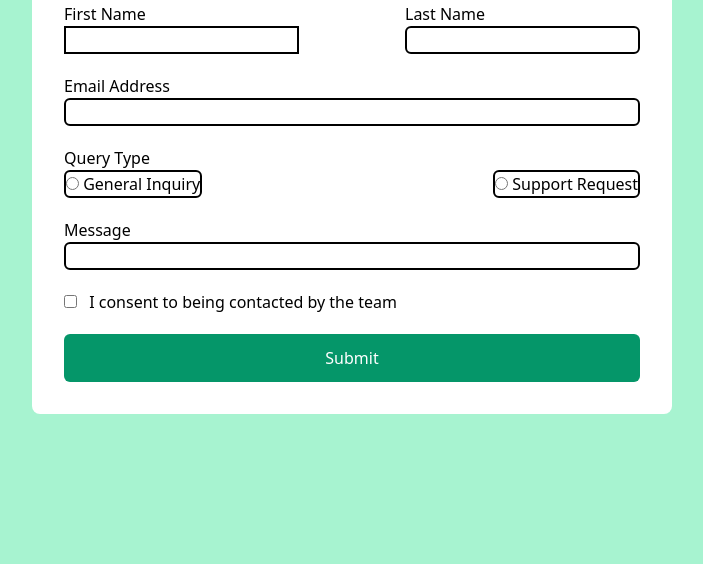
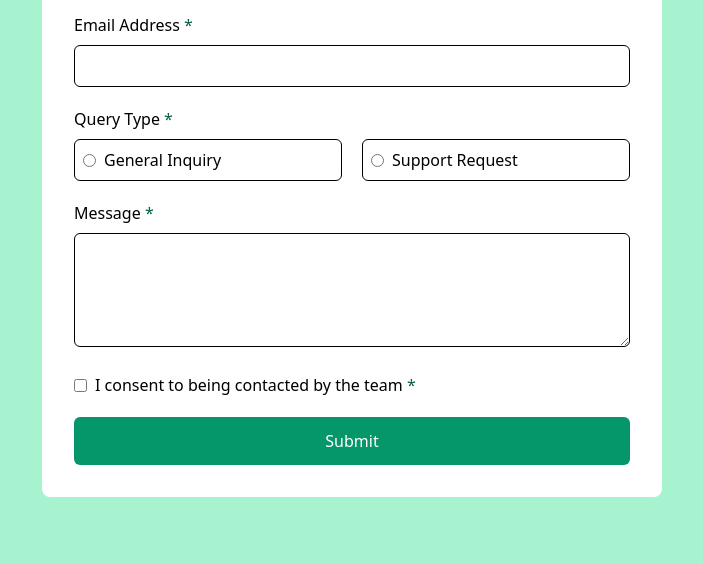
Before and after one commit to E-code804/FrEM-form, a plain HTML site: page index.html in a window 1280 px wide. Shown: the part 236-800 px from the top of the page, without its empty margins (288-991 px from the left). Drawn offline with nearby package versions, Linux system fonts and the light colour scheme.

Commit message:
Finished form and error states, last is success message.

```diff
--- a/index.html
+++ b/index.html
@@ -3,66 +3,89 @@
 
 <head>
     <meta charset="UTF-8">
-    <meta name="viewport" content="width=device-width,
-          initial-scale=1.0">
+    <meta name="viewport" content="width=device-width, initial-scale=1.0">
     <title>Tailwind CSS Example</title>
     <link href="https://unpkg.com/tailwindcss@^1.0/dist/tailwind.min.css" rel="stylesheet">
+    <link rel="stylesheet" href="style.css">
 </head>
 
-<body>
-    <div class="h-screen flex items-center justify-center bg-green-200">
-        <div class="bg-white w-1/2 p-8 rounded-lg text-left">
-            <h1 class="text-3xl font-bold mb-5">
-                Welcome to JHIM - Contact US
-            </h1>
+<body class="h-screen flex items-center justify-center bg-green-200 p-5">
+    <div class="bg-white w-1/2 p-8 rounded-lg text-left max-h-full overflow-y-auto">
+        <h1 class="text-3xl font-bold mb-5">Contact Us</h1>
 
-            <form class="flex flex-col justify-between">
+        <form class="flex flex-col space-y-5" id="form">
             <!-- Inputs for first/last names -->
-                <div class="flex justify-between">
-                    <div>
-                        <p>First Name</p>
-                        <input required type="text" name="firstname" id="firstname" class="border-black border-2">
+            <div class="flex flex-col md:flex-row space-y-5 md:space-y-0 md:space-x-5">
+                <div class="w-full">
+                    <label for="firstname" class="block mb-2">First Name <span class="text-green-800">*</span></label>
+                    <input required type="text" name="firstname" id="firstname"
+                        class="w-full border border-black rounded-md p-2 input-focus">
+                    <p id="firstname-error" class="text-red-600 text-sm hidden">This field is required.</p>
                 </div>
 
-                    <div>
-                        <p>Last Name</p>
-                        <input required type="text" name="lastname" id="lastname" class="border-black border-2 rounded-md">
+                <div class="w-full">
+                    <label for="lastname" class="block mb-2">Last Name <span class="text-green-800">*</span></label>
+                    <input required type="text" name="lastname" id="lastname"
+                        class="w-full border border-black rounded-md p-2 input-focus">
+                    <p id="lastname-error" class="text-red-600 text-sm hidden">This field is required.</p>
                 </div>
             </div>
 
             <!-- Input for email address -->
-                <p class="mt-5">Email Address</p>
-                <input required type="email" name="email" id="email" class="border-black border-2 rounded-md">
+            <div>
+                <label for="email" class="block mb-2">Email Address <span class="text-green-800">*</span></label>
+                <input required type="email" name="email" id="email"
+                    class="w-full border border-black rounded-md p-2 input-focus">
+                <p id="email-error" class="text-red-600 text-sm hidden">Please enter a valid email.</p>
+            </div>
 
             <!-- Input for query type -->
-                <p class="mt-5">Query Type</p>
-                <div class="flex justify-between">
-                    <div class="border-black border-2 rounded-md">
-                        <input required type="radio" id="general" name="general inquiry" value="General Inquiry">
-                        <label for="general">General Inquiry</label>
+            <div>
+                <p class="mb-2">Query Type <span class="text-green-800">*</span></p>
+                <div class="flex flex-col md:flex-row space-y-5 md:space-y-0 md:space-x-5">
+                    <label class="flex items-center border border-black rounded-md p-2 w-full">
+                        <input required type="radio" id="general" name="query_type" value="General Inquiry"
+                            class="mr-2 input-focus">
+                        General Inquiry
+                    </label>
+                    <label class="flex items-center border border-black rounded-md p-2 w-full">
+                        <input required type="radio" id="support" name="query_type" value="Support Request"
+                            class="mr-2 input-focus">
+                        Support Request
+                    </label>
                 </div>
-
-                    <div class="border-black border-2 rounded-md">
-                        <input required type="radio" id="support" name="support req" value="Support Request">
-                        <label for="support">Support Request</label>
-                    </div>
+                <p id="radio-error" class="text-red-600 text-sm hidden">Please select a query type.</p>
             </div>
 
             <!-- Input for message -->
-                <p class="mt-5">Message</p>
-                <input required type="text" name="message" id="message" class="border-black border-2 rounded-md">
+            <div>
+                <label for="message" class="block mb-2">Message <span class="text-green-800">*</span></label>
+                <textarea required name="message" id="message"
+                    class="w-full border border-black rounded-md p-2 input-focus" rows="4"></textarea>
+                <p id="message-error" class="text-red-600 text-sm hidden">This field is required.</p>
+            </div>
 
             <!-- Input for consent check -->
-                <div class="mt-5">
-                    <input class="mr-2" type="checkbox" name="consent" id="consent">
-                    <label for="consent">I consent to being contacted by the team</label>
+            <div class="flex items-center">
+                <input class="mr-2 input-focus" type="checkbox" name="consent" id="consent">
+                <label for="consent" class="block">I consent to being contacted by the team <span
+                        class="text-green-800">*</span></label>
+            </div>
+            <p id="consent-error" class="text-red-600 text-sm hidden">To submit this form, please consent to
+                being
+                contacted.</p>
+
+
+            <!-- Submit button -->
+            <button
+                class="w-full bg-green-600 hover:bg-green-800 transition-all ease-in-out duration-200 text-white rounded-md py-3"
+                type="submit" id="submit-btn">
+                Submit
+            </button>
+        </form>
     </div>
 
-                <!-- Submit button -->
-                <button class="w-full bg-green-600 hover:bg-green-800 transition-all ease-in-out duration-200 text-white mt-5 rounded-md py-3" type="submit">Submit</button>
-            </form>
-        </div>
-    </div>
+    <script src="script.js"></script>
 </body>
 
 </html>
```
Lines whose indentation alone changed are shown as unchanged.
